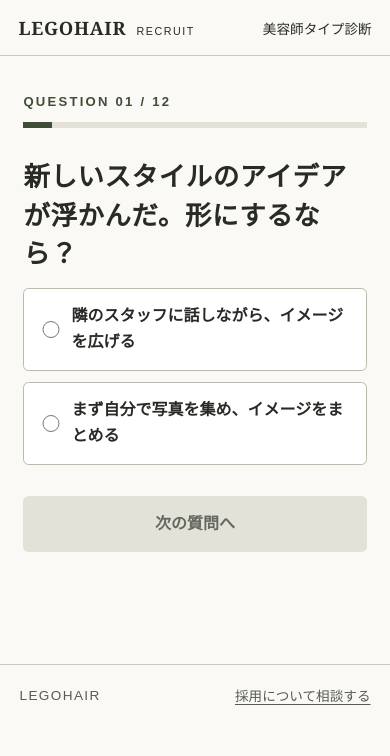
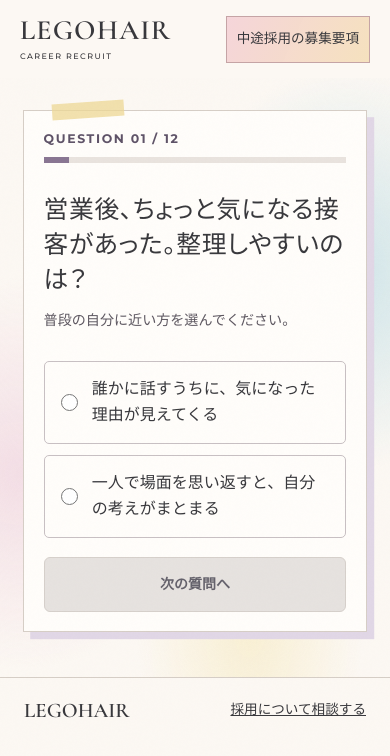
Before and after one commit to legohair1129-web/legohair-recruit-lp, a plain HTML site: page beautician-type.html in a window 390 px wide. Both pictures are taken after a click on the button "診断をはじめる". Drawn offline with nearby package versions, Linux system fonts and the light colour scheme.

Commit message:
Align career quiz with the recruitment LP and revise the salon scenario questions

```diff
--- a/assets/beautician-data.js
+++ b/assets/beautician-data.js
@@ -10,18 +10,18 @@
   ];
 
   const questions = [
-    ['新しいスタイルのアイデアが浮かんだ。形にするなら？', 'E', '隣のスタッフに話しながら、イメージを広げる', 'I', 'まず自分で写真を集め、イメージをまとめる'],
-    ['「今日はおまかせで」と言われた。最初の手がかりは？', 'S', '今の髪の動きや、前回のスタイル', 'N', 'その方に似合いそうな、いつもと違う雰囲気'],
-    ['お客様が二つのカラーで迷っている。先に聞きたいのは？', 'F', '「鏡を見たとき、どんな気分になりたいですか？」', 'T', '「色持ちと明るさなら、どちらを優先しますか？」'],
-    ['モデルさんを迎える日の練習。どんな準備が心地いい？', 'J', '確認したい技術と進める順番を決めておく', 'P', 'いくつか道具を用意して、髪を見てテーマを選ぶ'],
-    ['営業後、今日の接客を振り返るとしたら？', 'I', '印象に残った場面を、まず自分の言葉でメモする', 'E', '先輩にその場面を話して、やりとりの中で振り返る'],
-    ['初めてのカット技法を教わる日。最初に見たいのは？', 'N', 'どんな仕上がりに応用できる技法か', 'S', 'どの角度で引き出し、どこにハサミを入れるか'],
-    ['後輩が「練習がうまくいかない」と相談に来た。最初の一言は？', 'T', '「どの手順から難しくなった？　一緒に見ようか」', 'F', '「どんなときが一番しんどい？　聞かせて」'],
-    ['撮影の日、モデルさんが新しい衣装を持ってきた。どう楽しむ？', 'P', '衣装を当てながら、その場でヘアの案を試す', 'J', '最初の撮影案をもとに、変える部分を決めておく'],
-    ['講習で気になる技術を見つけた。理解が深まるのは？', 'E', 'ほかの参加者と「どう使う？」と話しているとき', 'I', '帰ってから、一人で手を動かしているとき'],
-    ['仕上がり写真を一枚残す。後で見返したいポイントは？', 'S', '顔まわりの長さや、毛先の収まり方', 'N', '色や形が合わさって生まれた、その人らしい印象'],
-    ['スタッフで二つの撮影案を検討中。決め手にしたいのは？', 'F', 'モデルさんやチームが、どちらに心を動かされるか', 'T', '今回の撮影の目的を、どちらが実現しやすいか'],
-    ['次の一か月、もっと得意な技術をつくりたい。続けやすいのは？', 'P', 'その週に気になった課題を一つ選んで取り組む', 'J', '週ごとのテーマと振り返る日を、先に決めておく']
+    ['営業後、ちょっと気になる接客があった。整理しやすいのは？', 'E', '誰かに話すうちに、気になった理由が見えてくる', 'I', '一人で場面を思い返すと、自分の考えがまとまる'],
+    ['仕上がり写真を見て「いいな」と思った。先に目がいくのは？', 'S', '前髪の長さや毛先の質感', 'N', 'そのスタイルから浮かぶ雰囲気や物語'],
+    ['先輩にカラーを相談して、二つの案をもらった。決め手は？', 'F', 'お客様が大切にしたいイメージに、より近いこと', 'T', '髪の状態と希望を照らして、選ぶ理由を説明できること'],
+    ['自分で内容を決められる練習日。取りかかりやすいのは？', 'J', '始める前に、今日のテーマと手順を決める', 'P', 'まず手を動かして、気になったところを深める'],
+    ['講習で少し長めの休憩に。次の時間に向けて気分が戻るのは？', 'I', '静かなところで、一人でひと息つく時間', 'E', '近くの人と、さっきの実演の感想を話す時間'],
+    ['新しいカットを教わる。最初に聞けるとうれしいのは？', 'N', 'この切り方で、どんなデザインに展開できるか', 'S', '最初の一束を、どこからどう引き出すか'],
+    ['チームで練習会の時間を決める。意見が割れたら？', 'T', '参加人数や所要時間など、みんなで比べられる条件を整理する', 'F', 'それぞれが時間を選んだ事情を聞いて、納得できる案を探す'],
+    ['来週、サロン見学に行く。自分が楽しめる準備は？', 'P', '聞きたいことを一つだけ決め、当日の会話に合わせて広げる', 'J', '聞きたいことを整理し、確かめたい順にメモする'],
+    ['新しいお店で働き始めたと想像してみて。なじみやすいのは？', 'E', 'いろんなスタッフと短く話せる時間がある', 'I', '一人ずつ落ち着いて話せる時間がある'],
+    ['施術の事例を二つ見せてもらった。つい考えるのは？', 'S', 'それぞれに使った道具や手順の違い', 'N', '二つに共通する考え方と、別のスタイルへの応用'],
+    ['レッスン後に先輩から一言もらうなら、最初に聞きたいのは？', 'F', '自分が大事にした工夫が、相手にどう伝わったか', 'T', '目標の仕上がりと比べて、どの部分がどう変わったか'],
+    ['次の一か月、カラーをもう少し学びたい。続けやすいのは？', 'P', 'その週に出会った髪の悩みから、練習テーマを選ぶ', 'J', '月の初めに練習テーマを並べ、順に取り組む']
   ].map(([prompt, first, firstLabel, second, secondLabel]) => ({
     prompt, choices: [{ pole: first, label: firstLabel }, { pole: second, label: secondLabel }]
   }));
--- a/assets/beautician-type.css
+++ b/assets/beautician-type.css
@@ -1,81 +1,77 @@
-:root {
-  color-scheme: light;
-  --ink: #272a25;
-  --muted: #585c52;
-  --paper: #fbf9f5;
-  --moss: #404d36;
-  --blush: #ead3cd;
-  --serif: 'Hiragino Mincho ProN', 'YuMincho', 'Yu Mincho', serif;
-  font-family: 'Hiragino Kaku Gothic ProN', 'Yu Gothic', Meiryo, sans-serif;
-  background: var(--paper);
-  color: var(--ink);
+/* The diagnosis shares the recruitment LP's brand, typography and paper palette. */
+.diagnosis-header { justify-content: space-between; }
+.diagnosis-header .header-tour { display: inline-flex; align-items: center; justify-content: center; color: var(--ink); font-size: .85rem; white-space: nowrap; }
+.diagnosis-main {
+  min-height: 71svh;
+  padding: clamp(2.5rem, 7vw, 6.5rem) var(--edge);
+  background:
+    radial-gradient(ellipse at 89% 32%, #bddde5b5, transparent 35%),
+    radial-gradient(ellipse at 5% 66%, #efd2dfad, transparent 35%),
+    radial-gradient(ellipse at 64% 90%, #f6e9bd99, transparent 32%), var(--paper);
 }
-* { box-sizing: border-box; }
-body { margin: 0; }
-[hidden] { display: none !important; }
-a { color: inherit; text-underline-offset: .25em; }
-button { font: inherit; color: inherit; cursor: pointer; }
-:focus-visible { outline: 3px solid #865139; outline-offset: 3px; }
-.mast, footer { max-width: 72rem; margin: auto; display: flex; justify-content: space-between; align-items: center; gap: 1rem; padding: 1.25rem clamp(1rem,5vw,3rem); }
-.mast { border-bottom: 1px solid #c9c8bd; }
-.mast a { text-decoration: none; font: 600 1.35rem Georgia, serif; letter-spacing: .04em; }
-.mast a span { margin-left: .3rem; font: .75rem Arial, sans-serif; letter-spacing: .14em; }
-.mast > span, footer { font-size: .85rem; }
-.spread { max-width: 69rem; margin: clamp(1.4rem,5vw,4.5rem) auto; padding: 0 2rem; display: grid; grid-template-columns: .93fr 1.07fr; align-items: start; }
-.portrait { min-height: 34rem; aspect-ratio: 3/4; position: relative; overflow: hidden; background: #ddd7cc; }
-.portrait img { width: 100%; height: 100%; position: absolute; object-fit: cover; object-position: 50% 41%; }
-.portrait::after { content: ''; position: absolute; inset: 40% 0 0; background: linear-gradient(transparent, #22271fc7); }
-.photo-title { position: absolute; z-index: 1; bottom: 1.6rem; left: 7%; font: clamp(3.8rem,7vw,6.6rem)/.77 Georgia, serif; letter-spacing: -.07em; color: #fff9e9; }
-.photo-title i { margin-left: .42em; }
-.sheet { padding: clamp(.4rem,2vw,1.6rem) 0 1rem clamp(1.75rem,5vw,5rem); min-width: 0; }
-.overline { color: var(--moss); font: 600 .82rem/1.5 Arial, sans-serif; letter-spacing: .17em; margin: 0 0 1.15rem; }
-h1, h2, p, dl { margin-top: 0; }
-h1, h2 { font-family: var(--serif); font-weight: 600; letter-spacing: .025em; line-height: 1.45; overflow-wrap: anywhere; }
-h1 { margin-bottom: 1.45rem; font-size: clamp(2.45rem,4.7vw,4rem); }
-h2, h1.question-title { font-size: clamp(1.65rem,3.2vw,2.4rem); }
-p, dd { line-height: 1.85; }
-.lead { font-weight: 600; }
-.facts { margin: 1.4rem 0 1rem; font-size: .9rem; font-weight: 600; }
-.facts span { margin: 0 .35rem; color: #8b877d; }
-.action, .choice { display: block; width: 100%; padding: .9rem 1.1rem; min-height: 3.15rem; border-radius: .35rem; font-weight: 650; text-decoration: none; }
-.action { text-align: center; border: 1px solid var(--moss); background: var(--moss); color: #fff; line-height: 1.6; }
-.action:hover { background: #303d27; }
-.action.line { background: #18683c; border-color: #18683c; }
-.quiet { display: inline-block; min-height: 2.75rem; padding: .6rem 0; border: 0; background: transparent; font-size: .92rem; text-decoration: underline; text-underline-offset: .27em; }
-.note, .hint { font-size: .87rem; line-height: 1.75; color: var(--muted); }
-.note { border-top: 1px solid #d3d1c7; padding-top: 1rem; margin-top: 1.6rem; }
-.hint { margin: .65rem 0; }
-progress { width: 100%; height: .35rem; appearance: none; border: 0; color: var(--moss); background: #e4e2d8; margin: 0 0 1.85rem; }
-progress::-webkit-progress-bar { background: #e4e2d8; }
-progress::-webkit-progress-value { background: var(--moss); }
-progress::-moz-progress-bar { background: var(--moss); }
-fieldset { border: 0; padding: 0; margin: 0 0 1.25rem; min-width: 0; }
-.choice { display: flex; align-items: center; gap: .75rem; border: 1px solid #b8bbae; margin-bottom: .65rem; background: #fff; line-height: 1.65; cursor: pointer; }
-.choice:has(:checked) { background: #e8ecdf; border-color: var(--moss); }
-.choice input { accent-color: var(--moss); flex: 0 0 auto; width: 1.1rem; height: 1.1rem; margin: 0; }
-.action:disabled { background: #e2e2d9; color: #64675f; border-color: transparent; cursor: default; }
-.practice { background: #f0e3de; border-left: 3px solid #ab7062; margin: 1.4rem 0; padding: 1rem 1.2rem; }
-.practice strong { display: block; margin-bottom: .35rem; }
-.practice p { margin-bottom: 0; }
-.axes { border-top: 1px solid #c9c8bd; margin-bottom: 1.5rem; }
-.axes div { padding: .6rem 0; border-bottom: 1px solid #d6d6cd; display: flex; justify-content: space-between; gap: .6rem; font-size: .9rem; }
-.axes dt { color: var(--muted); }
-.axes dd { margin: 0; text-align: right; line-height: 1.6; font-weight: 600; }
-footer { border-top: 1px solid #c9c8bd; color: var(--muted); }
-footer span { letter-spacing: .1em; }
+#panel {
+  width: min(100%, 68rem); margin: auto; display: grid;
+  grid-template-columns: 1fr 1.08fr; grid-template-areas: 'copy photos' 'entry photos';
+  gap: 1.5rem clamp(2rem,5vw,5rem); align-items: center;
+}
+.intro-copy { grid-area: copy; }
+.overline { font: 650 .78rem/1.5 var(--en), var(--sans); letter-spacing: .13em; color: #5e5267; margin-bottom: .85rem; }
+#panel h1 { font-family: var(--sans); font-size: clamp(2.35rem,4vw,3.6rem); line-height: 1.45; letter-spacing: .025em; overflow-wrap: anywhere; }
+#intro-title em { font-style: normal; background: linear-gradient(transparent 76%, #efc1cf 76%, #efc1cf 94%, transparent 94%); }
+.intro-lead { font-size: 1rem; line-height: 1.95; margin-top: 1.15rem; }
+.salon-photos { grid-area: photos; position: relative; isolation: isolate; display: flex; align-items: center; gap: 3%; padding: 7% 2%; }
+.salon-photos::before { content: ''; position: absolute; z-index: -1; inset: 14% 0; background: linear-gradient(125deg, #e6c1d4, #f2de99 63%, #ccdfd4); transform: rotate(-4deg); }
+.salon-photos figure { position: relative; background: #fffdf8; padding: clamp(.25rem, .7vw, .6rem); box-shadow: 0 .3rem .9rem #48404221; }
+.salon-photos img { display: block; width: 100%; height: auto; }
+.photo-work { width: 35%; transform: rotate(-4deg) translateY(6%); }
+.photo-style { width: 62%; transform: rotate(3deg) translateY(-4%); }
+.photo-style::before { content: ''; position: absolute; width: 28%; height: .95rem; background: #f5e5b5d9; left: 36%; top: -.42rem; transform: rotate(-6deg); }
+.intro-entry { grid-area: entry; min-width: 0; }
+.facts { margin-bottom: .8rem; font-weight: 650; font-size: .92rem; }
+.facts span { margin-inline: .35rem; color: #7c717f; }
+.action { display: block; width: 100%; min-height: 3.2rem; border: 1px solid #494752; border-radius: 6px; text-align: center; background: #494752; color: white; padding: .8rem 1rem; font-weight: 650; }
+.action.line { background: #177840; border-color: #177840; }
+.action:not(:disabled):hover { filter: brightness(.93); }
+.action:disabled { background: #e6e2df; color: #64616b; border-color: #d6d0cb; cursor: default; }
+.quiet { display: inline-flex; align-items: center; min-height: 44px; padding: .55rem 0; font-size: .9rem; border: 0; background: none; text-decoration: underline; text-underline-offset: .25rem; }
+.note, .hint, .prompt-tip { color: #5d5760; font-size: .88rem; line-height: 1.75; }
+.note { border-top: 1px solid var(--rule); margin-top: 1rem; padding-top: .75rem; }
+.hint { margin-top: .55rem; }
+.in-quiz #panel {
+  display: block; position: relative; width: min(100%, 41rem);
+  background: #fffdfa; border: 1px solid var(--rule); padding: clamp(1.35rem,4vw,3rem);
+  box-shadow: .45rem .45rem 0 #e1d7e6;
+}
+.in-quiz #panel::before { content: ''; display: block; position: absolute; top: -.55rem; left: 8%; height: 1rem; width: 4.5rem; background: #eed895bd; transform: rotate(-4deg); }
+#panel h1.question-title, .has-result #panel h1 { font-size: clamp(1.5rem, 3vw, 2.3rem); }
+progress { width: 100%; height: .38rem; appearance: none; border: 0; background: #e9e3de; margin: 0 0 1.5rem; }
+progress::-webkit-progress-bar { background: #e9e3de; }
+progress::-webkit-progress-value { background: #897592; }
+progress::-moz-progress-bar { background: #897592; }
+.prompt-tip { margin: .65rem 0 1.1rem; }
+fieldset { border: 0; padding: 0; margin: 0 0 1.2rem; min-width: 0; }
+.choice { display: flex; align-items: center; gap: .85rem; padding: .9rem 1rem; border: 1px solid #c8c0c3; margin-top: .65rem; font-size: 1rem; line-height: 1.65; min-height: 3.4rem; border-radius: 5px; cursor: pointer; }
+.choice:has(:checked) { background: #f3e9f2; border-color: #82668d; }
+.choice input { flex: none; accent-color: #73597c; width: 1.1rem; height: 1.1rem; margin: 0; }
+.type-code { font: 700 clamp(2.3rem,7vw,4rem)/1.2 var(--en); color: #735c7a; margin: .2rem 0; letter-spacing: .04em; }
+.has-result h1 + p { margin-top: .85rem; }
+.practice, .salon-tip { margin: 1.45rem 0; padding: 1rem 1.1rem; background: #f7e8ec; }
+.salon-tip { background: #edf3ef; }
+.salon-tip h2, .practice strong { font: 700 1rem/1.65 var(--sans); }
+.practice p, .salon-tip p { margin-top: .4rem; }
+.axes div { padding: .6rem 0; border-bottom: 1px solid var(--rule); display: flex; align-items: center; justify-content: space-between; gap: .65rem; font-size: .9rem; }
+.axes dd { text-align: right; font-weight: 650; }
+.quiz-footer { display: flex; align-items: center; justify-content: space-between; flex-wrap: wrap; gap: .6rem; padding: 1.2rem var(--edge); background: var(--paper); color: var(--ink); border-top: 1px solid var(--rule); }
+.quiz-footer > span { font: 600 1.3rem var(--serif); }
+.quiz-footer a { font-size: .85rem; text-decoration: underline; }
 @media(max-width: 720px) {
-  .mast { padding: .95rem 1.15rem; }
-  .mast a { font-size: 1.15rem; }
-  .mast a span { font-size: .67rem; }
-  .spread { display: block; margin: 0; padding: 0; }
-  .portrait { height: clamp(9rem,42vw,14rem); min-height: 0; aspect-ratio: auto; }
-  .portrait img { object-position: 50% 36%; }
-  .portrait::after { inset: 0 42% 0 0; background: linear-gradient(90deg,#19251985,transparent); }
-  .photo-title { left: 1.4rem; bottom: 1rem; font-size: 3.6rem; }
-  .sheet { padding: 1.5rem max(1.15rem,6vw); }
-  h1 { font-size: clamp(2.3rem,8.8vw,3.1rem); margin-bottom: .9rem; }
-  .overline { margin-bottom: .65rem; }
-  .facts { margin-top: .9rem; }
-  body.in-quiz .portrait { display: none; }
-  body.in-quiz .sheet { max-width: 35rem; margin: auto; min-height: 72svh; padding-top: 2.25rem; }
+  .diagnosis-main { padding: 1.55rem max(1.25rem, 6vw) 2rem; }
+  #panel { max-width: 32rem; grid-template-columns: minmax(0,1fr); grid-template-areas: 'copy' 'photos' 'entry'; gap: .6rem; }
+  #panel h1 { font-size: clamp(2rem, 8.4vw, 2.7rem); line-height: 1.4; }
+  .intro-lead { margin-top: .7rem; }
+  .salon-photos { width: min(100%, 22rem); justify-self: center; padding: .8rem 3%; }
+  .overline { margin-bottom: .5rem; }
+  .in-quiz .diagnosis-main { padding-top: 2rem; }
+  .in-quiz #panel { padding: 1.2rem; }
+  #panel h1.question-title, .has-result #panel h1 { font-size: 1.55rem; }
 }
--- a/assets/beautician-type.js
+++ b/assets/beautician-type.js
@@ -3,7 +3,7 @@
   const { axes, questions, profiles, links, resultKey } = window.beauticianData;
   const panel = document.querySelector('#panel');
   const adEntry = new URLSearchParams(location.search).get('entry') === 'ad';
-  const storageKey = 'legohair:type-quiz:v1';
+  const storageKey = 'legohair:type-quiz:v2';
   const lineVisitKey = 'legohair:type-line-opened:v1';
   let answers = [];
   let position = 0;
@@ -55,6 +55,7 @@
     window.scrollTo(0, 0);
   }
   function start() {
+    document.body.classList.remove('has-result');
     answers = [];
     position = 0;
     persist();
@@ -127,13 +128,13 @@
     if (position > 0) {
       form.append(button('前の質問に戻る', 'quiet', () => { position--; persist(); renderQuestion(); }));
     }
-    panel.replaceChildren(counter, progress, heading, form);
+    panel.replaceChildren(counter, progress, heading, tag('p', '普段の自分に近い方を選んでください。', 'prompt-tip'), form);
     focusTitle(heading);
   }
   function renderResult() {
     const code = resultKey(answers);
     if (!code) { start(); return; }
-    document.body.classList.add('in-quiz');
+    document.body.classList.add('in-quiz', 'has-result');
     const [title, description, practice, section] = profiles[code];
     const heading = tag('h1', title);
     const example = tag('div', '', 'practice');
@@ -142,9 +143,18 @@
     summary.setAttribute('aria-label', '回答から見えた4つの傾向');
     for (const [i, axis] of axes.entries()) {
       const row = tag('div');
-      row.append(tag('dt', axis.name), tag('dd', axis[code[i]]));
+      row.append(tag('dt', code[i] + ' ｜ ' + axis.name), tag('dd', axis[code[i]]));
       summary.append(row);
     }
+    const salon = tag('section', '', 'salon-tip');
+    salon.append(tag('h2', '見学で聞いてみたいこと'));
+    const visits = {
+      EJ: '「みんなで目標を共有する時間はありますか？」朝礼や練習会で、誰と何を話すか聞いてみて。',
+      EP: '「営業中に相談したいとき、スタッフ同士でどう声をかけていますか？」日々のやり取りを聞いてみて。',
+      IJ: '「練習の予定と振り返りは、いつ相談できますか？」落ち着いて準備できる時間があるか聞いてみて。',
+      IP: '「自分で見つけた課題は、どんなふうに練習できますか？」一人で試した後の相談方法も聞いてみて。'
+    };
+    salon.append(tag('p', visits[code[0] + code[3]]));
     const related = link(links[section], 'index.html#' + section, 'action');
     const conditions = link('募集職種・給与・働き方を見る', 'index.html#work', 'quiet');
     for (const destination of [related, conditions]) {
@@ -153,8 +163,8 @@
     const again = button('もう一度診断する', 'quiet', start);
     const end = tag('div', '', 'note');
     end.append(again);
-    panel.replaceChildren(tag('p', 'あなたの美容師タイプ', 'overline'), heading, tag('p', description),
-      example, summary, related, conditions, end);
+    panel.replaceChildren(tag('p', 'あなたの美容師タイプ ／ LEGOHAIR独自診断', 'overline'), tag('p', code, 'type-code'), heading, tag('p', description),
+      example, summary, salon, related, conditions, end);
     focusTitle(heading);
   }
 
--- a/beautician-type.html
+++ b/beautician-type.html
@@ -4,37 +4,42 @@
   <meta charset="utf-8">
   <meta name="viewport" content="width=device-width, initial-scale=1, viewport-fit=cover">
   <meta name="robots" content="noindex">
-  <meta name="theme-color" content="#fbf9f5">
+  <meta name="theme-color" content="#fcf8f3">
   <title>美容師タイプ診断｜LEGOHAIR RECRUIT</title>
   <meta name="description" content="サロンの12の場面から、あなたらしい接客と学び方を見つける。LEGOHAIRの美容師タイプ診断。">
   <meta property="og:title" content="あなたは、どんな美容師？｜LEGOHAIR 美容師タイプ診断">
   <meta property="og:description" content="接客やレッスンの12問に答えて、自分らしさを16のタイプから見つけよう。">
-  <meta property="og:image" content="https://legohair-recruit-lp.vercel.app/assets/collage/latest/consultation-3830.webp">
+  <meta property="og:image" content="https://legohair-recruit-lp.vercel.app/assets/collage/latest/hero-salon-lh.webp">
+<link rel="icon" href="assets/lego-icon.png"><link rel="preconnect" href="https://fonts.googleapis.com"><link rel="preconnect" href="https://fonts.gstatic.com" crossorigin><link href="https://fonts.googleapis.com/css2?family=Montserrat:wght@400;500;600;700;800&amp;family=Cormorant+Garamond:ital,wght@0,600;1,500&amp;display=swap" rel="stylesheet"><link rel="stylesheet" href="assets/collage.css"><link rel="stylesheet" href="assets/palette.css"><link rel="stylesheet" href="assets/consultation.css"><link rel="stylesheet" href="assets/career-growth.css"><link rel="stylesheet" href="assets/recruit-polish.css">
   <link rel="stylesheet" href="assets/beautician-type.css">
   <script defer src="assets/recruit-analytics.js"></script>
   <script defer src="assets/beautician-data.js"></script>
   <script defer src="assets/beautician-type.js"></script>
 </head>
 <body>
-  <header class="mast"><a href="index.html" aria-label="LEGOHAIR 中途採用トップ">LEGOHAIR <span>RECRUIT</span></a><span>美容師タイプ診断</span></header>
-  <main class="spread">
-    <aside class="portrait" aria-label="LEGOHAIRのサロンワーク">
-      <img src="assets/collage/latest/consultation-3830.webp" alt="笑顔でお客様と向き合うLEGOHAIRのスタッフ">
-      <div class="photo-title" lang="en" aria-hidden="true">Find your<br><i>style.</i></div>
-    </aside>
-    <article class="sheet">
-      <div id="panel">
+  <header class="header diagnosis-header">
+    <a class="brand" href="index.html" aria-label="LEGOHAIR 中途採用トップ"><span>LEGOHAIR</span><small>CAREER RECRUIT</small></a>
+    <a class="header-tour" href="index.html#work">中途採用の募集要項</a>
+  </header>
+  <main class="diagnosis-main">
+    <div id="panel">
+      <div class="intro-copy">
         <p class="overline" lang="en">BEAUTICIAN TYPE</p>
-        <h1 id="intro-title">あなたは、<br>どんな美容師？</h1>
-        <p class="lead">「今日はおまかせで」<br>そう言われたら、何から考えますか。</p>
-        <p>接客やレッスンでの選び方から、自分らしい仕事の仕方と、明日試したいひと工夫が見つかります。</p>
+        <h1 id="intro-title">美容師としての、<br><em>私の持ち味。</em></h1>
+        <p class="intro-lead">接客やレッスンで、つい選ぶのはどっち？<br>自分の強みと、次のサロンを選ぶヒントが見つかります。</p>
+      </div>
+      <div class="salon-photos" aria-label="LEGOHAIRのサロンワークと撮影作品">
+        <figure class="photo-work"><img src="assets/collage/latest/styling-3113.webp" width="1024" height="1536" alt="モデルの髪を整えるLEGOHAIRのスタッフ"></figure>
+        <figure class="photo-style"><img src="assets/collage/latest/hero-salon-lh.webp" width="1536" height="1024" alt="salon LHで撮影したショートヘアのモデル"></figure>
+      </div>
+      <div class="intro-entry">
         <p class="facts">全12問 <span>／</span> 16タイプ <span>／</span> 無料</p>
         <div id="intro-actions" hidden></div>
         <noscript><p>診断にはJavaScriptを使用します。ブラウザの設定を確認するか、<a href="index.html#growth">採用サイトのカリキュラム</a>をご覧ください。</p></noscript>
         <p class="note">LEGOHAIRオリジナルの自己理解コンテンツです。回答や結果を採用選考に使用することはありません。</p>
       </div>
-    </article>
+    </div>
   </main>
-  <footer><span>LEGOHAIR</span><a href="index.html#entry">採用について相談する</a></footer>
+  <footer class="quiz-footer"><span>LEGOHAIR</span><a href="index.html#entry">採用について相談する</a></footer>
 </body>
 </html>
```
Also changed, not shown: index.html (+2 -2 lines).
